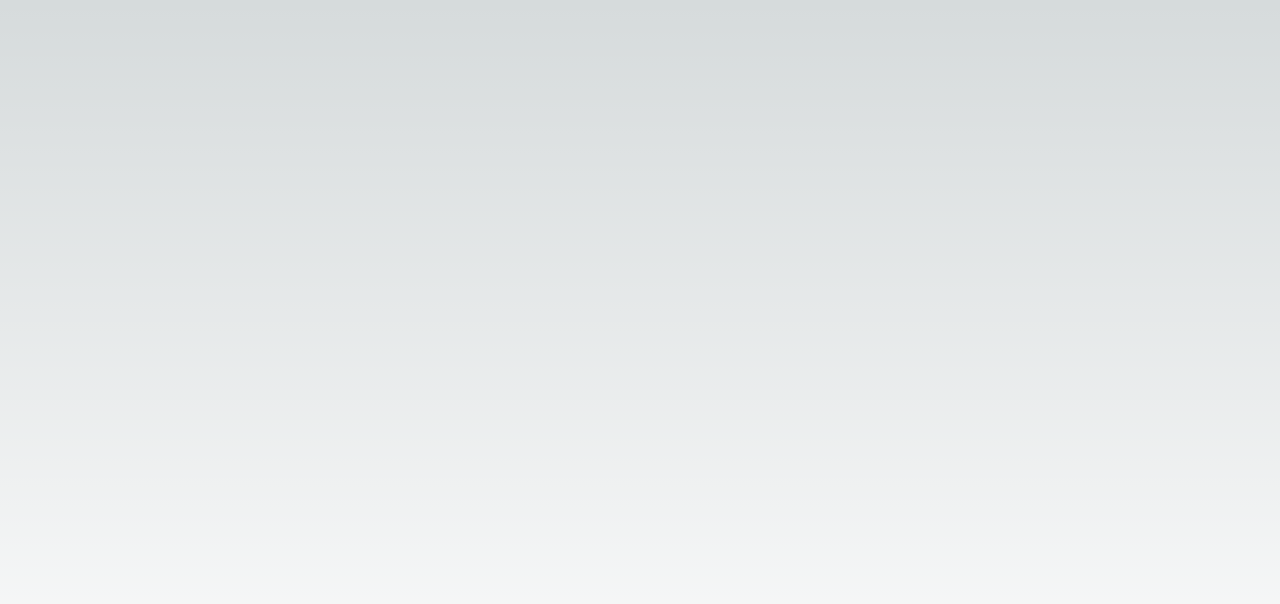
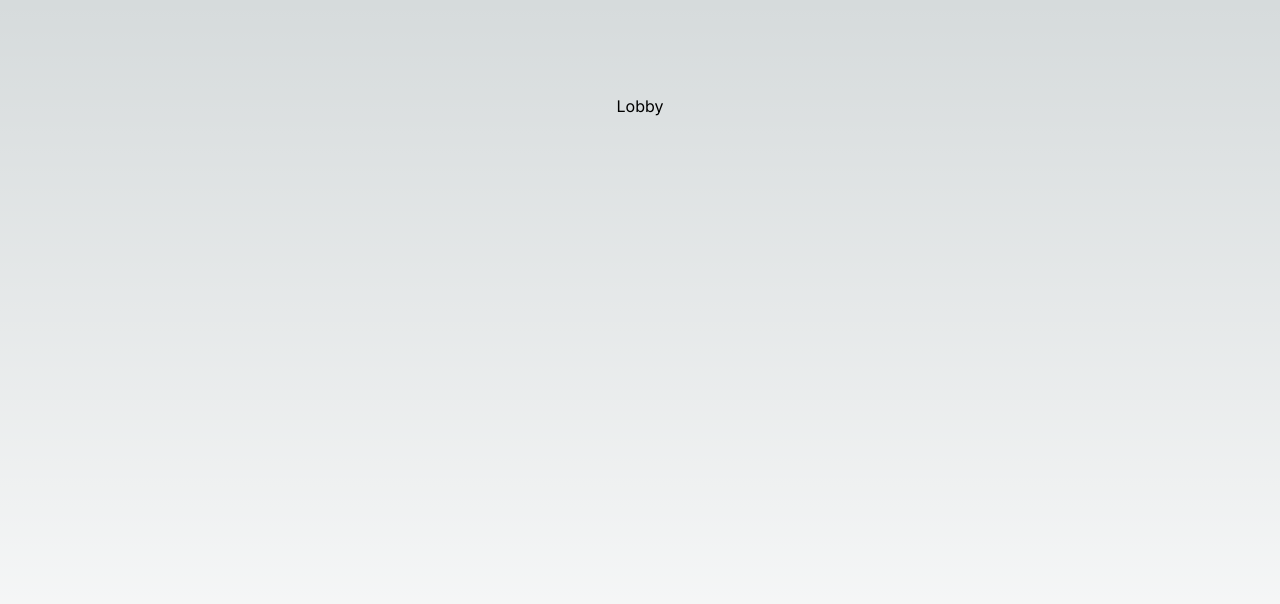
Before and after one commit to psalaets/ttt, a Next.js app: page / in a window 1280 px wide. Shown: the top 604 px of the page. Built offline with nearby package versions, Linux system fonts and the light colour scheme.

Commit message:
Link to lobby

```diff
--- a/src/pages/index.tsx
+++ b/src/pages/index.tsx
@@ -1,6 +1,7 @@
 import Head from 'next/head'
 import { Inter } from 'next/font/google'
 import styles from '@/styles/Home.module.css'
+import Link from 'next/link'
 
 const inter = Inter({ subsets: ['latin'] })
 
@@ -14,7 +15,7 @@ export default function Home() {
         <link rel="icon" href="/favicon.ico" />
       </Head>
       <main className={`${styles.main} ${inter.className}`}>
-
+        <Link href="/games">Lobby</Link>
       </main>
     </>
   )
```
